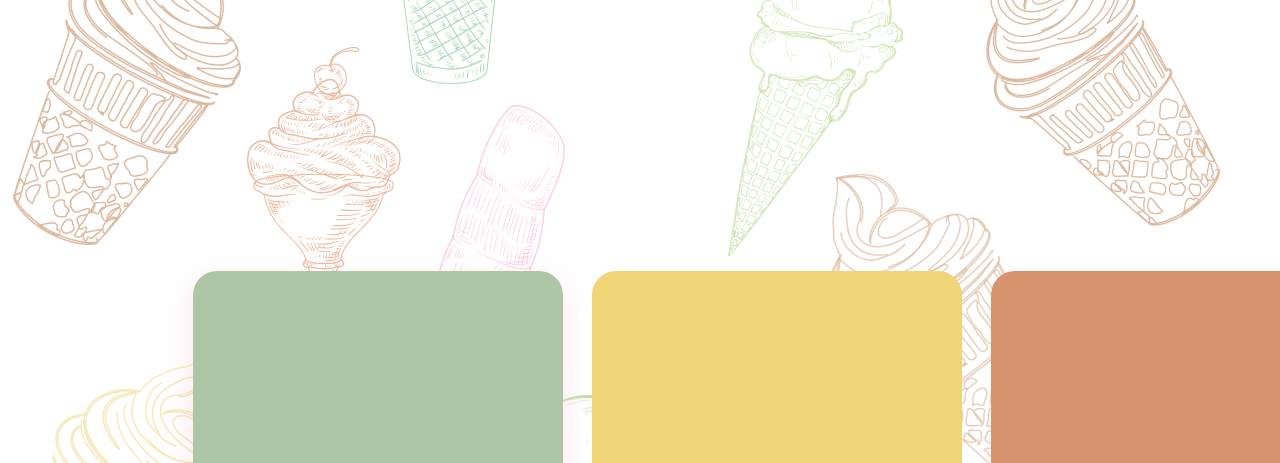
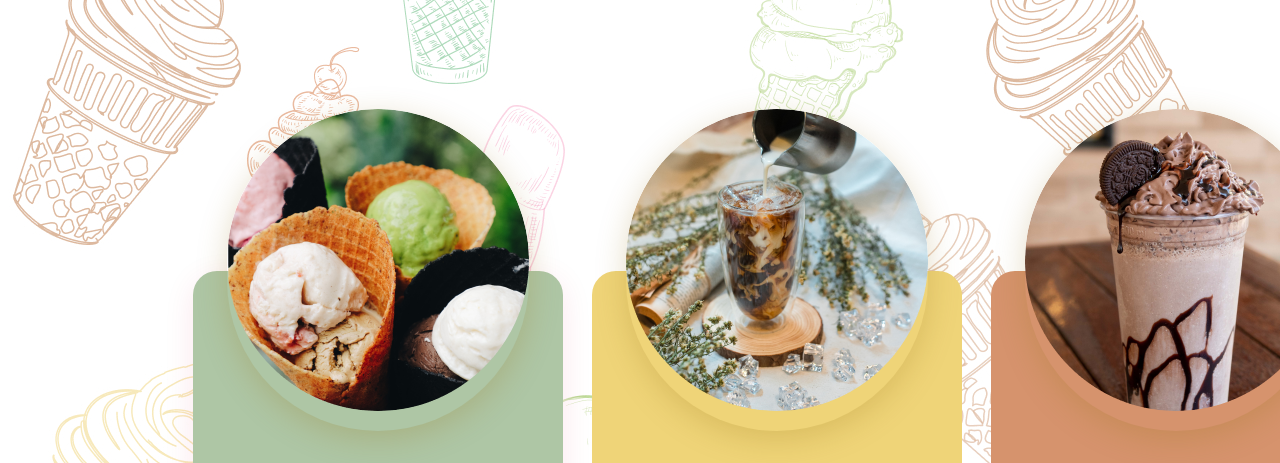
Before and after one commit to Morozik17/IceCream, a plain HTML site: page index.html in a window 1280 px wide. Shown: the part 825-1288 px from the top of the page. Drawn offline with nearby package versions, Linux system fonts and the light colour scheme; files that its build step writes are made by us from their sources; the site is published under a folder, as on GitHub Pages, so addresses that start at the root find nothing; files whose address does not match are found by name; a web font is replaced by a local one.

Commit message:
icecream

```diff
--- a/index.html
+++ b/index.html
@@ -70,9 +70,9 @@
             </div>
             <div class="cards">
                 <ul class="list_cards">
-                    <li class="link_cards"><div class="card_one"><div class="instruction_cards"><img src="/images/ice.png" alt="" class="circle"><h3 class="food_cards">ice cream</h3><p class="compound_cards">Soft ice cream with a delicate taste. Made with milk, cream, sugar and natural stabilizer</p></div></div></li>
-                    <li class="link_cards"><div class="card_two"><div class="instruction_cards"><img src="/images/coctail.png" alt="" class="circle"><h3 class="food_cards">ice coffee</h3><p class="compound_cards">Fragrant invigorating drink created from 100% natural ingredients without the use of preservatives and flavor enhancers</p></div></div></li>
-                    <li class="link_cards"><div class="card_three"><div class="instruction_cards"><img src="/images/milk.png" alt="" class="circle"><h3 class="food_cards">milkshakes</h3><p class="compound_cards">Sweet drinks based on milk and ice cream, supplemented with syrups, fruits, berries and other sweets of your choice</p></div></div></li>
+                    <li class="link_cards"><div class="card_one"><div class="instruction_cards"><img src="./images/ice.png" alt="" class="circle"><h3 class="food_cards">ice cream</h3><p class="compound_cards">Soft ice cream with a delicate taste. Made with milk, cream, sugar and natural stabilizer</p></div></div></li>
+                    <li class="link_cards"><div class="card_two"><div class="instruction_cards"><img src="./images/coctail.png" alt="" class="circle"><h3 class="food_cards">ice coffee</h3><p class="compound_cards">Fragrant invigorating drink created from 100% natural ingredients without the use of preservatives and flavor enhancers</p></div></div></li>
+                    <li class="link_cards"><div class="card_three"><div class="instruction_cards"><img src="./images/milk.png" alt="" class="circle"><h3 class="food_cards">milkshakes</h3><p class="compound_cards">Sweet drinks based on milk and ice cream, supplemented with syrups, fruits, berries and other sweets of your choice</p></div></div></li>
                 </ul>
             </div>
         </section>
```
